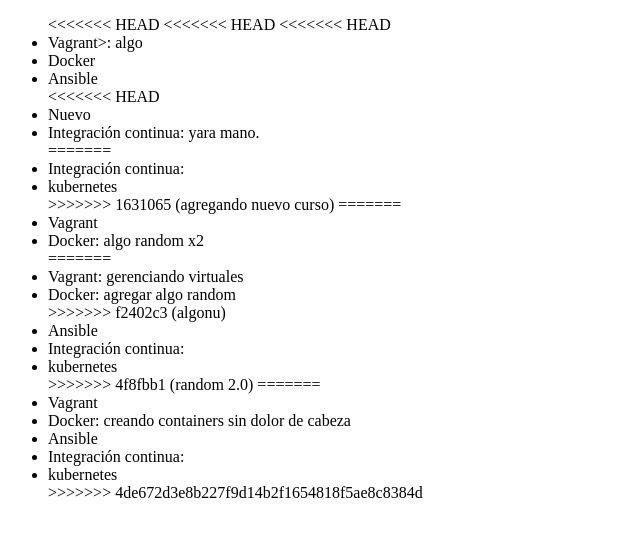
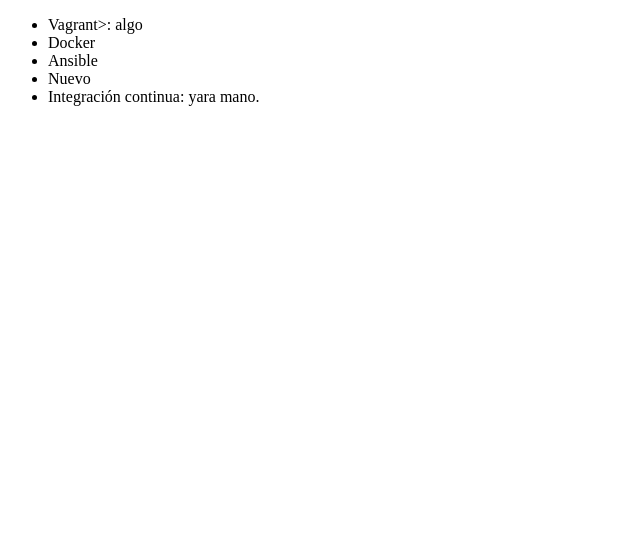
Before and after one commit to wilmer2097/alura-git, a plain HTML site: page index.html in a window 1280 px wide. Shown: the whole page, without its empty margins (0-640 px from the left). Drawn offline with Linux system fonts and the light colour scheme.

Commit message:
nueva modificacion

```diff
--- a/index.html
+++ b/index.html
@@ -6,37 +6,11 @@
 </head>
 <body>
      <ul>
-<<<<<<< HEAD
-<<<<<<< HEAD
-<<<<<<< HEAD
          <li> Vagrant>: algo </li>
          <li> Docker </li>
          <li> Ansible </li>
-<<<<<<< HEAD
          <li> Nuevo </li>
          <li> Integración continua: yara mano. </li>
-=======
-         <li> Integración continua: </li>
-         <li> kubernetes </li>
->>>>>>> 1631065 (agregando nuevo curso)
-=======
-         <li> Vagrant </li>
-         <li> Docker: algo random x2 </li>
-=======
-         <li> Vagrant: gerenciando virtuales </li>
-         <li> Docker: agregar algo random </li>
->>>>>>> f2402c3 (algonu)
-         <li> Ansible </li>
-         <li> Integración continua: </li>
-         <li> kubernetes </li>
->>>>>>> 4f8fbb1 (random 2.0)
-=======
-         <li> Vagrant </li>
-         <li> Docker: creando containers sin dolor de cabeza </li>
-         <li> Ansible </li>
-         <li> Integración continua: </li>
-         <li> kubernetes </li>
->>>>>>> 4de672d3e8b227f9d14b2f1654818f5ae8c8384d
      </ul>
 </body>
 </html>
```
